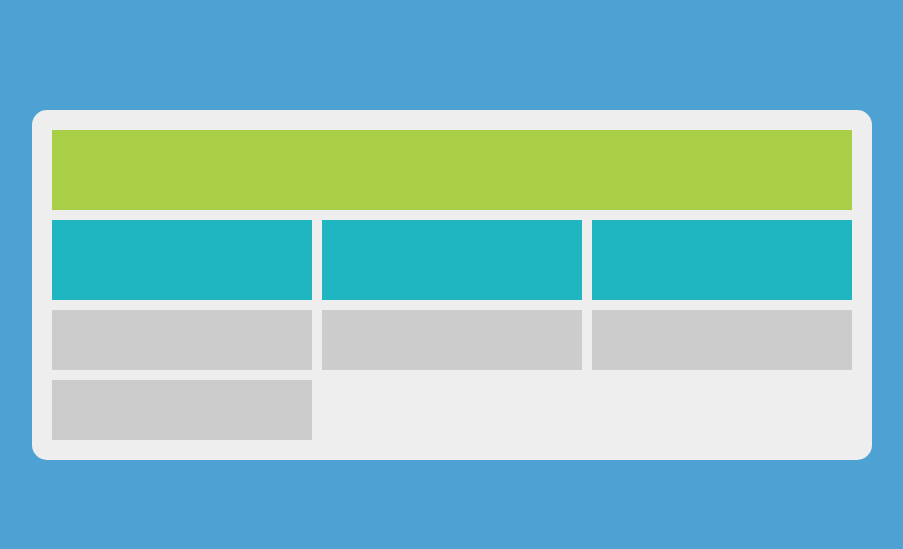
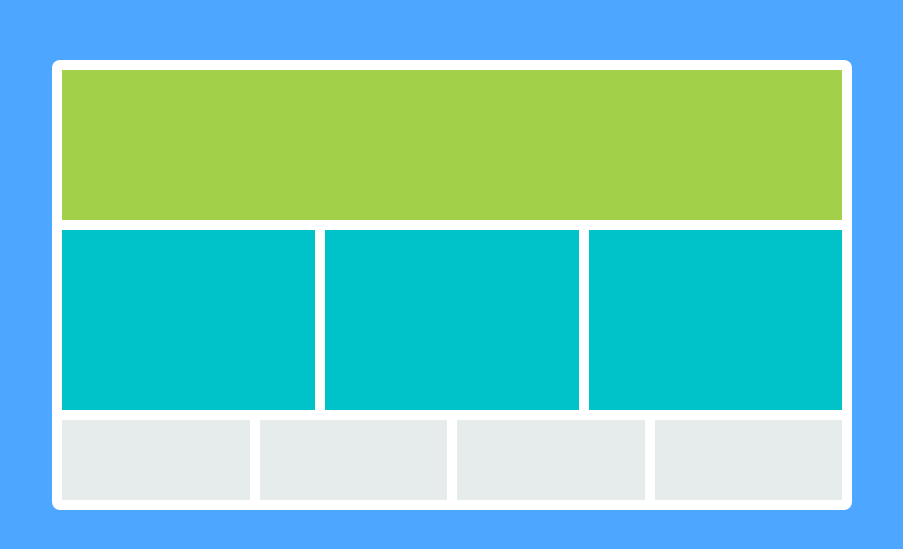
Before and after one commit to yellow93227/web-hw-01, a plain HTML site: page viewport.html in a window 1280 px wide. Shown: the part 115-664 px from the top of the page, without its empty margins (188-1091 px from the left). Drawn offline with Linux system fonts and the light colour scheme.

Commit message:
Update viewport.html

```diff
--- a/viewport.html
+++ b/viewport.html
@@ -3,93 +3,102 @@
 <head>
     <meta charset="UTF-8">
     <meta name="viewport" content="width=device-width, initial-scale=1.0">
-<title>Responsive Layout</title>
+    <title>Responsive Web Page Layout</title>
+    <style>
+        /* Base reset for consistent spacing */
+        * {
+            box-sizing: border-box;
+            margin: 0;
+            padding: 0;
+        }
 
-<style>
+        /* Simulates the outer blue screen/background */
         body {
-    margin: 0;
-    font-family: Arial, sans-serif;
-    background: #4ea1d3;
+            background-color: #4da6ff;
             display: flex;
             justify-content: center;
             align-items: center;
-    height: 100vh;
+            min-height: 100vh;
+            padding: 20px;
         }
 
-/* 外框 */
+        /* The main white container holding all boxes */
         .container {
-    background: #eee;
-    padding: 20px;
-    border-radius: 15px;
-    width: 90%;
+            background-color: white;
+            padding: 10px;
+            width: 100%;
             max-width: 800px;
+            display: flex;
+            flex-direction: column;
+            gap: 10px; /* Creates the white gaps between rows */
+            border-radius: 8px;
         }
 
-/* Grid 基本 */
-.grid {
-    display: grid;
+        /* Top Green Header */
+        .header-box {
+            background-color: #a2d149;
+            height: 150px;
+            width: 100%;
+        }
+
+        /* Middle Teal Section - Desktop Layout (Side-by-side) */
+        .middle-section {
+            display: flex;
+            flex-direction: row;
             gap: 10px;
         }
 
-/* 區塊樣式 */
-.header {
-    background: #a8cf45;
+        .teal-box {
+            background-color: #00c3c9;
+            height: 180px;
+            flex: 1; /* Ensures all three boxes share equal width */
+        }
+
+        /* Bottom Gray Section - Desktop Layout (4 columns) */
+        .bottom-section {
+            display: grid;
+            grid-template-columns: repeat(4, 1fr);
+            gap: 10px;
+        }
+
+        .gray-box {
+            background-color: #e6ebec;
             height: 80px;
         }
 
-.box {
-    background: #1fb5c1;
-    height: 80px;
+        /* Responsive Design - Mobile Layout (Viewport < 480px) */
+        @media (max-width: 480px) {
+            .middle-section {
+                flex-direction: column; /* Stack the teal boxes vertically */
             }
 
-.footer {
-    background: #ccc;
-    height: 60px;
+            .bottom-section {
+                grid-template-columns: repeat(2, 1fr); /* Change gray boxes to a 2x2 grid */
             }
 
-/* ===== 桌機版 (>=480px) ===== */
-@media (min-width: 480px) {
-    .grid {
-        grid-template-columns: repeat(3, 1fr);
-    }
-
-    .header {
-        grid-column: span 3;
-    }
-
-    .footer {
-        grid-column: span 1;
-    }
-}
-
-/* ===== 手機版 (<480px) ===== */
-@media (max-width: 479px) {
-    .grid {
-        grid-template-columns: 1fr;
-    }
-
-    .header {
-        grid-column: span 1;
+            /* Adjust heights slightly for better mobile appearance if desired */
+            .teal-box {
+                height: 120px;
             }
         }
     </style>
-
 </head>
-
 <body>
 
     <div class="container">
-    <div class="grid">
-        <div class="header"></div>
+        <div class="header-box"></div>
 
-        <div class="box"></div>
-        <div class="box"></div>
-        <div class="box"></div>
+        <div class="middle-section">
+            <div class="teal-box"></div>
+            <div class="teal-box"></div>
+            <div class="teal-box"></div>
+        </div>
 
-        <div class="footer"></div>
-        <div class="footer"></div>
-        <div class="footer"></div>
-        <div class="footer"></div>
+        <div class="bottom-section">
+            <div class="gray-box"></div>
+            <div class="gray-box"></div>
+            <div class="gray-box"></div>
+            <div class="gray-box"></div>
         </div>
     </div>
 
```
Lines whose indentation alone changed are shown as unchanged.
